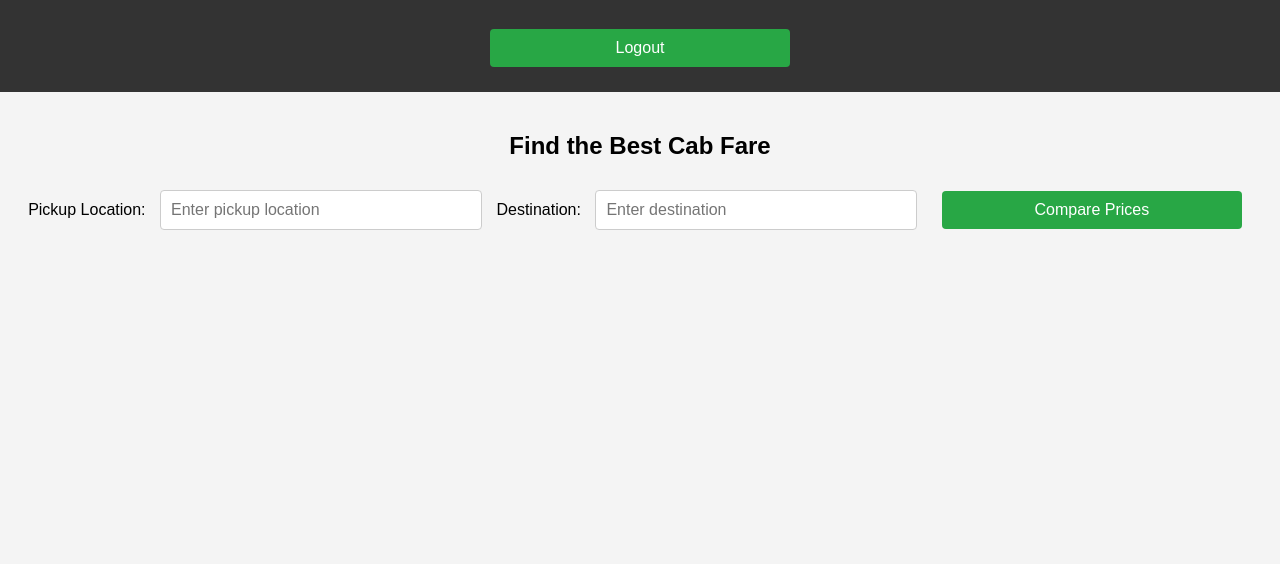
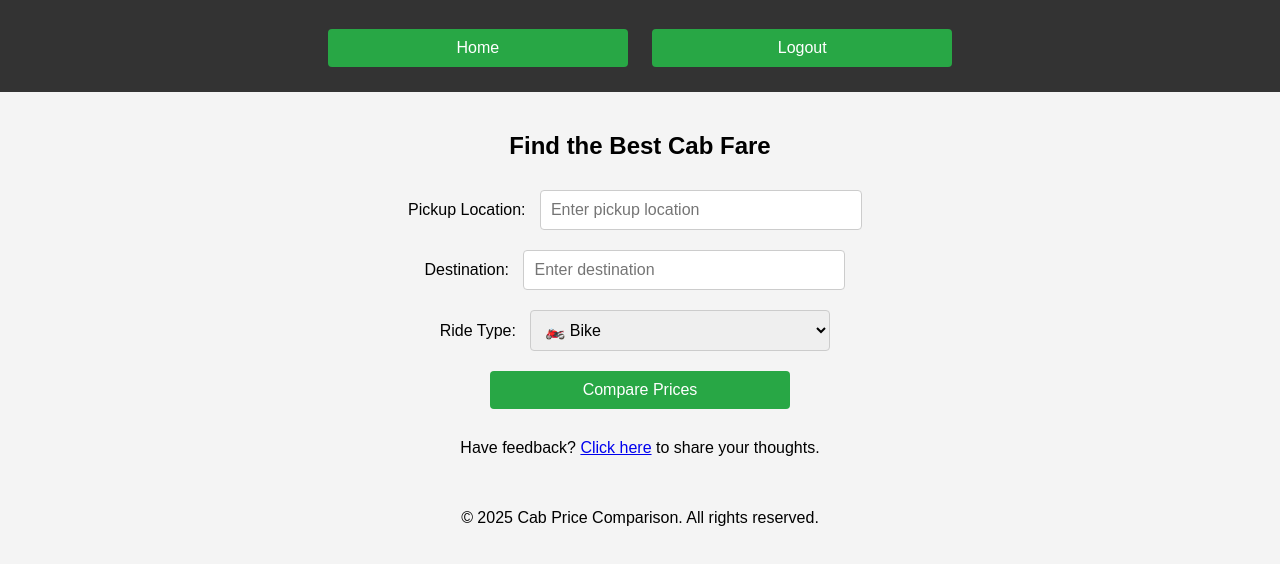
Before and after one commit to hansikaverma2004/AgileProject, a plain HTML site: page compare.html in a window 1280 px wide. Shown: the part 76-640 px from the top of the page. Drawn offline with Linux system fonts and the light colour scheme; sample sign-in values are in the browser's storage.

Commit message:
Update compare.html

```diff
--- a/compare.html
+++ b/compare.html
@@ -5,26 +5,52 @@
     <meta name="viewport" content="width=device-width, initial-scale=1.0">
     <title>Compare Cab Prices</title>
     <link rel="stylesheet" href="styles.css">
+    <!-- Add Font Awesome for icons -->
+    <link rel="stylesheet" href="https://cdnjs.cloudflare.com/ajax/libs/font-awesome/6.0.0/css/all.min.css">
     <script src="script.js" defer></script>
     <script src="auth.js" defer></script>
 </head>
 <body onload="checkLogin()">
     <header>
         <h1>Cab Price Comparison</h1>
+        <button onclick="window.location.href='home.html'">Home</button>
         <button onclick="logOut()">Logout</button>
     </header>
 
     <main>
         <h2>Find the Best Cab Fare</h2>
-        <label for="pickup">Pickup Location:</label>
-        <input type="text" id="pickup" placeholder="Enter pickup location">
+        <form id="compareForm">
+            <div class="form-group">
+                <label for="pickup">Pickup Location:</label>
+                <input type="text" id="pickup" placeholder="Enter pickup location">
+            </div>
 
-        <label for="destination">Destination:</label>
-        <input type="text" id="destination" placeholder="Enter destination">
+            <div class="form-group">
+                <label for="destination">Destination:</label>
+                <input type="text" id="destination" placeholder="Enter destination">
+            </div>
 
-        <button onclick="comparePrices()">Compare Prices</button>
+            <div class="form-group">
+                <label for="rideType">Ride Type:</label>
+                <select id="rideType">
+                    <option value="bike">🏍️ Bike </option>
+                    <option value="auto">🛺 Auto </option>
+                    <option value="car">🚗 Car   </option>
+                </select>
+            </div>
+
+            <button type="button" onclick="comparePrices()">Compare Prices</button>
+        </form>
 
         <div id="result"></div>
+
+        <p>Have feedback? <a href="feedback.html">Click here</a> to share your thoughts.</p>
     </main>
+    <div id="loading" style="display: none;">
+        <div class="spinner"></div>
+    </div>
 </body>
 </html>
+<footer>
+    <p>&copy; 2025 Cab Price Comparison. All rights reserved.</p>
+</footer>
```
